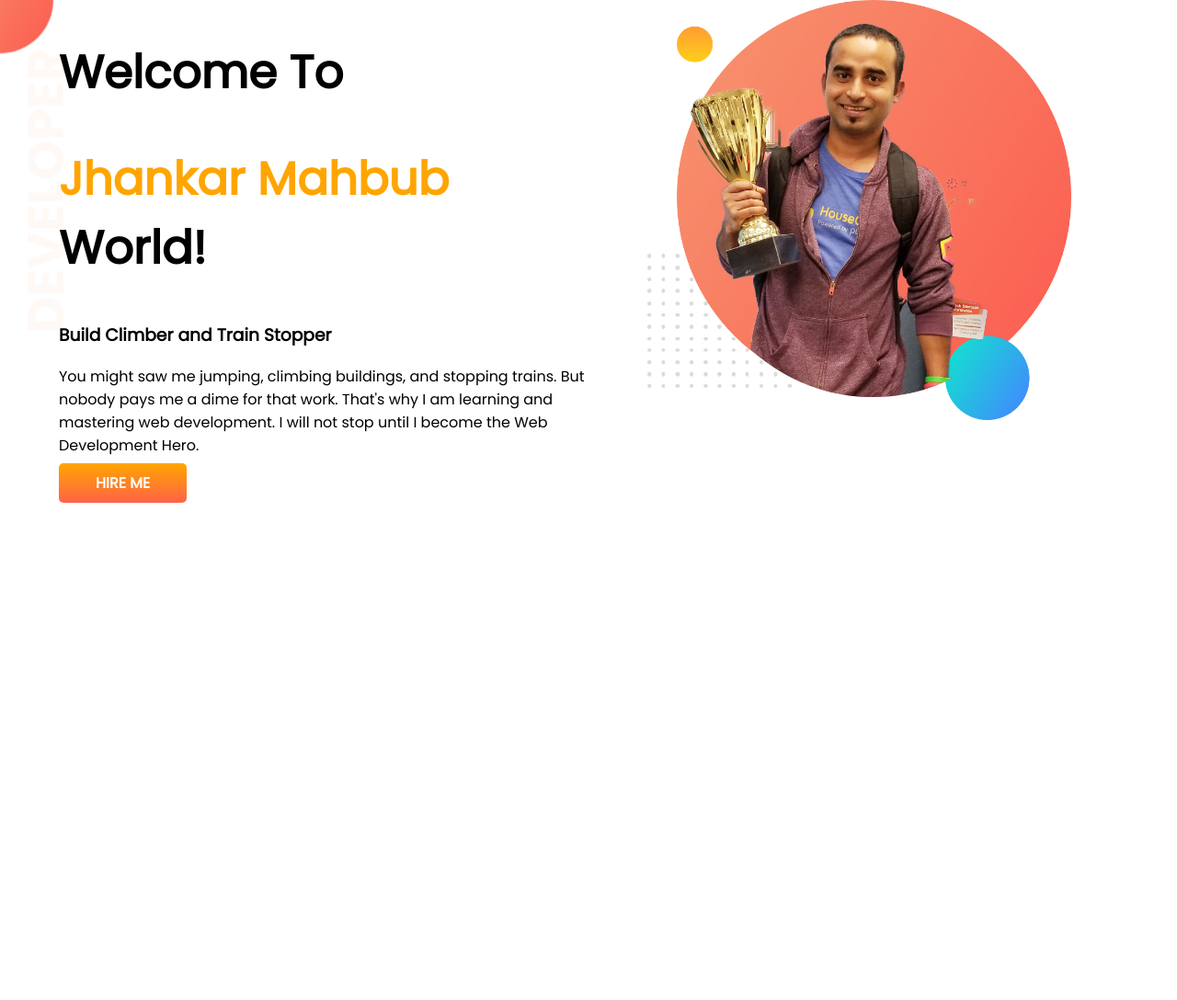
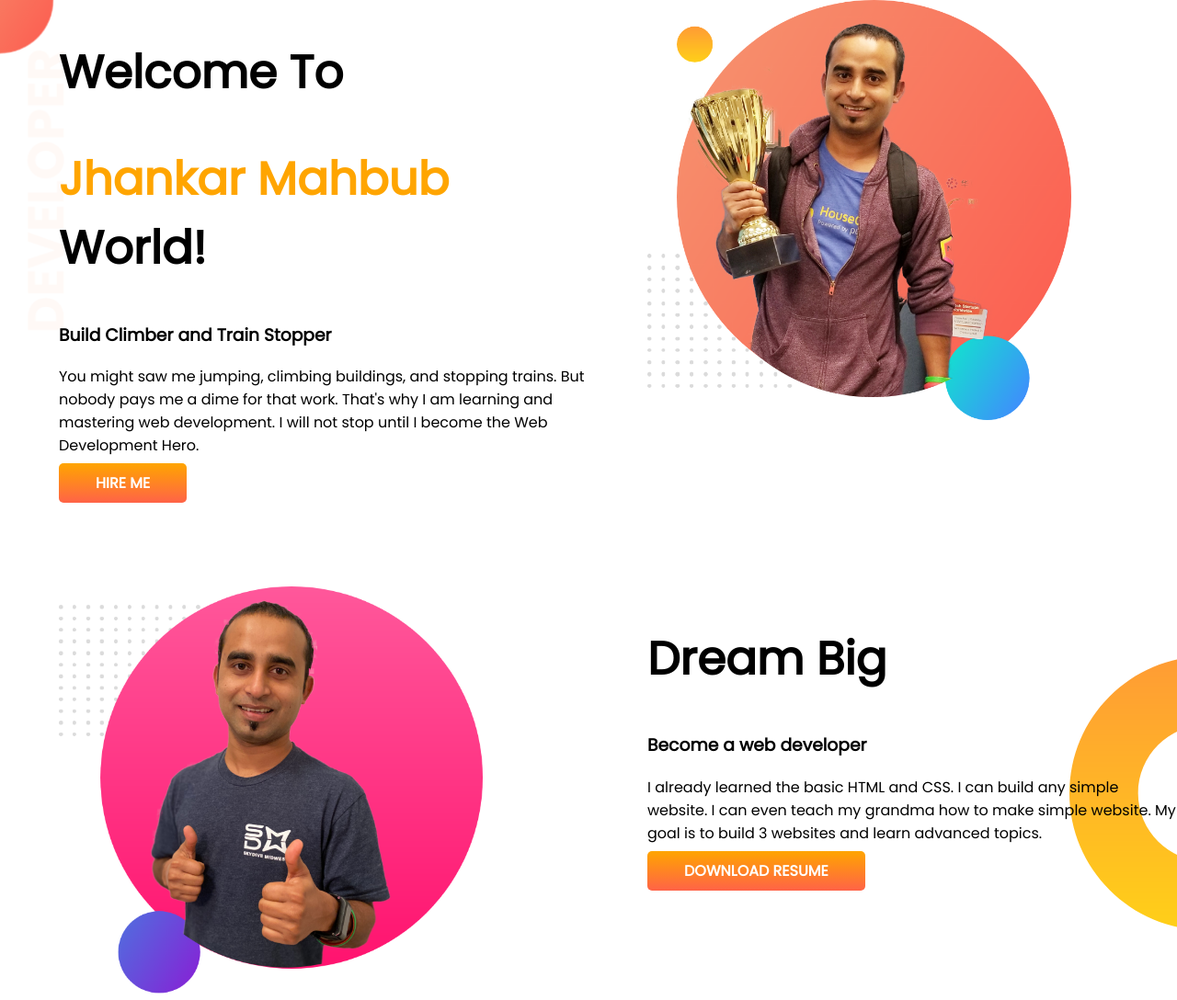
Before and after one commit to AmzadRakib/developer-portfolio, a plain HTML site: page index.html in a window 1280 px wide. Shown: the whole page at 92% size. Before the commit the page ends 800 px from the top, so only its background shows below. Drawn offline with Linux system fonts and the light colour scheme.

Commit message:
dream bg added

```diff
--- a/index.html
+++ b/index.html
@@ -33,6 +33,20 @@
             <img src="images/jhankar.png" alt="">
         </div>
     </section>
+    <section id="middle-banner">
+        <div class="half-width">
+            <img src="images/jhankar2.png" alt="">
+        </div>
+        <div class="half-width">
+            <h1>Dream Big</h1>
+            <h3>Become a web developer</h3>
+            <p>I already learned the basic HTML and CSS. I can build any simple website. I can even teach my grandma how
+                to make simple website. My goal is to build 3 websites and learn advanced topics.</p>
+            <a target="_blank" class="link-button" href="https://www.linkedin.com/in/amzad-hossain-9b4998229/">DOWNLOAD
+                RESUME</a>
+
+        </div>
+    </section>
 
 
 </body>
--- a/style.css
+++ b/style.css
@@ -37,3 +37,10 @@ section {
     background-image: url(images/top-banner.png);
     background-repeat: no-repeat;
 }
+
+#middle-banner {
+    margin-top: 100px;
+    background-image: url(images/dream-bg.png);
+    background-repeat: no-repeat;
+    background-position: right;
+}
```
